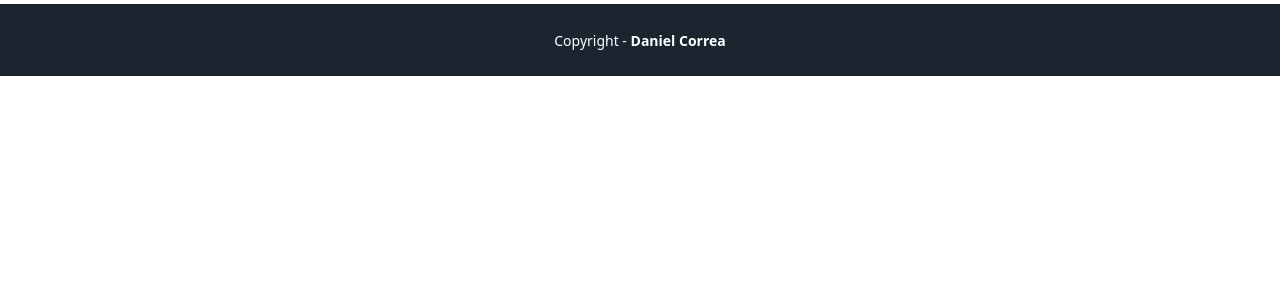
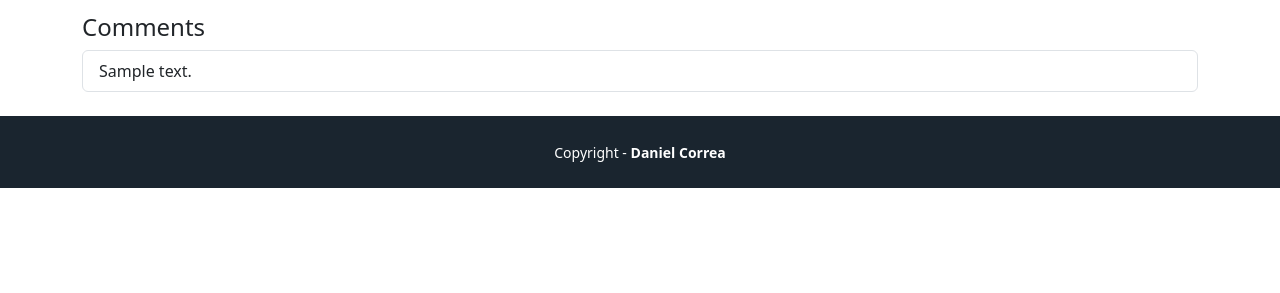
Before and after one commit to mavg2110/DjangoTutorial, a Django app: page /products/1 in a window 1280 px wide. Shown: the part 507-800 px from the top of the page. Run offline with Django 5.2, Linux system fonts and the light colour scheme; tables that the repository leaves empty hold one stand-in row (values such as "Sample post").

Commit message:
feat(pages): add comments to products

```diff
--- a/pages/models.py
+++ b/pages/models.py
@@ -8,3 +8,14 @@ class Product(models.Model):
 
     def __str__(self):
         return self.name
+
+class Comment(models.Model):
+    product = models.ForeignKey(
+        Product,
+        on_delete=models.CASCADE,
+        related_name='comments'
+    )
+    content = models.TextField()
+
+    def __str__(self):
+        return f"Comment for {self.product.name}"
--- a/pages/templates/products/show.html
+++ b/pages/templates/products/show.html
@@ -18,4 +18,20 @@
     </div>
   </div>
 </div>
+
+<hr>
+
+<h4>Comments</h4>
+
+{% if comments %}
+    <ul class="list-group">
+        {% for comment in comments %}
+            <li class="list-group-item">
+                {{ comment.content }}
+            </li>
+        {% endfor %}
+    </ul>
+{% else %}
+    <p>No comments yet.</p>
+{% endif %}
 {% endblock %}
--- a/pages/views.py
+++ b/pages/views.py
@@ -53,11 +53,13 @@ class ProductShowView(View):
             return HttpResponseRedirect(reverse('home'))
 
         product = get_object_or_404(Product, pk=product_id)
+        comments = product.comments.all()
 
         viewData = {}
         viewData["title"] = product.name + " - Online Store"
         viewData["subtitle"] = product.name + " - Product information"
         viewData["product"] = product
+        viewData["comments"] = comments
 
         return render(request, self.template_name, viewData)
 
```
Also changed, not shown: pages/migrations/0002_comment.py (added).
